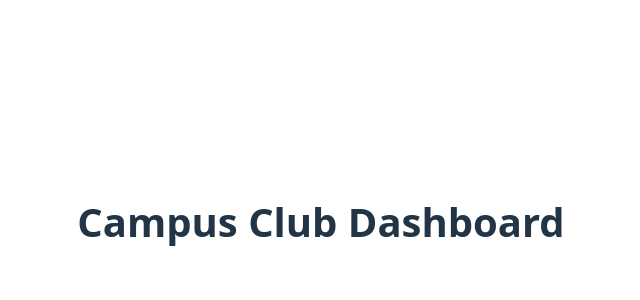
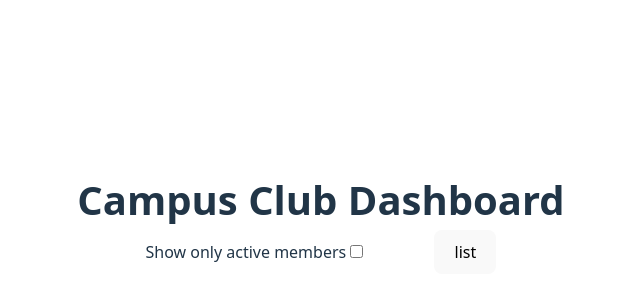
Before and after one commit to Marksalz/coding-club-dashboard, a React (Vite) app: page / in a window 1280 px wide. Shown: the part 178-478 px from the top of the page, without its empty margins (319-959 px from the left). Built offline with nearby package versions, Linux system fonts and the light colour scheme.

Commit message:
Add FilterBar component with toggle functionality and styles

```diff
--- a/src/App.tsx
+++ b/src/App.tsx
@@ -1,10 +1,14 @@
 import "../src/styles/App.css";
 import Header from "./components/Header.tsx";
+import FilterBar from "./components/FilterBar.tsx";
 
 function App() {
   return (
     <>
       <Header text="Campus Club Dashboard" />
+      <FilterBar
+        toggleText="Show only active members"
+      />
     </>
   );
 }
--- a/src/components/FilterBar.tsx
+++ b/src/components/FilterBar.tsx
@@ -0,0 +1,36 @@
+import "../styles/App.css";
+import { useState } from "react";
+
+export default function FilterBar(props: {
+  toggleText: string;
+}) {
+  const [toggle, setToggle] = useState(false);
+  const [switchLayout, setSwichLayout] = useState("list");
+
+  return (
+    <div className="filter-bar">
+      <div className="filterbar-toggle">
+        <label htmlFor="toggle-checkbox" className="filterbar-toggle-label">
+          {props.toggleText}
+        </label>
+        <input
+          id="toggle-checkbox"
+          type="checkbox"
+          className="filterbar-toggle-input"
+          checked={toggle}
+          onChange={() => setToggle(!toggle)}
+        />
+      </div>
+      <div className="filterbar-switch">
+        <button
+          className="swich-layout-btn"
+          onClick={() =>
+            setSwichLayout(switchLayout === "list" ? "grid" : "list")
+          }
+        >
+          {switchLayout}
+        </button>
+      </div>
+    </div>
+  );
+}
--- a/src/styles/App.css
+++ b/src/styles/App.css
@@ -45,3 +45,9 @@ header {
   font-size: 2.5rem;
   font-weight: bold;
 }
+
+.filter-bar {
+  display: flex;
+  justify-content: space-evenly;
+  align-items: center;
+}
```
